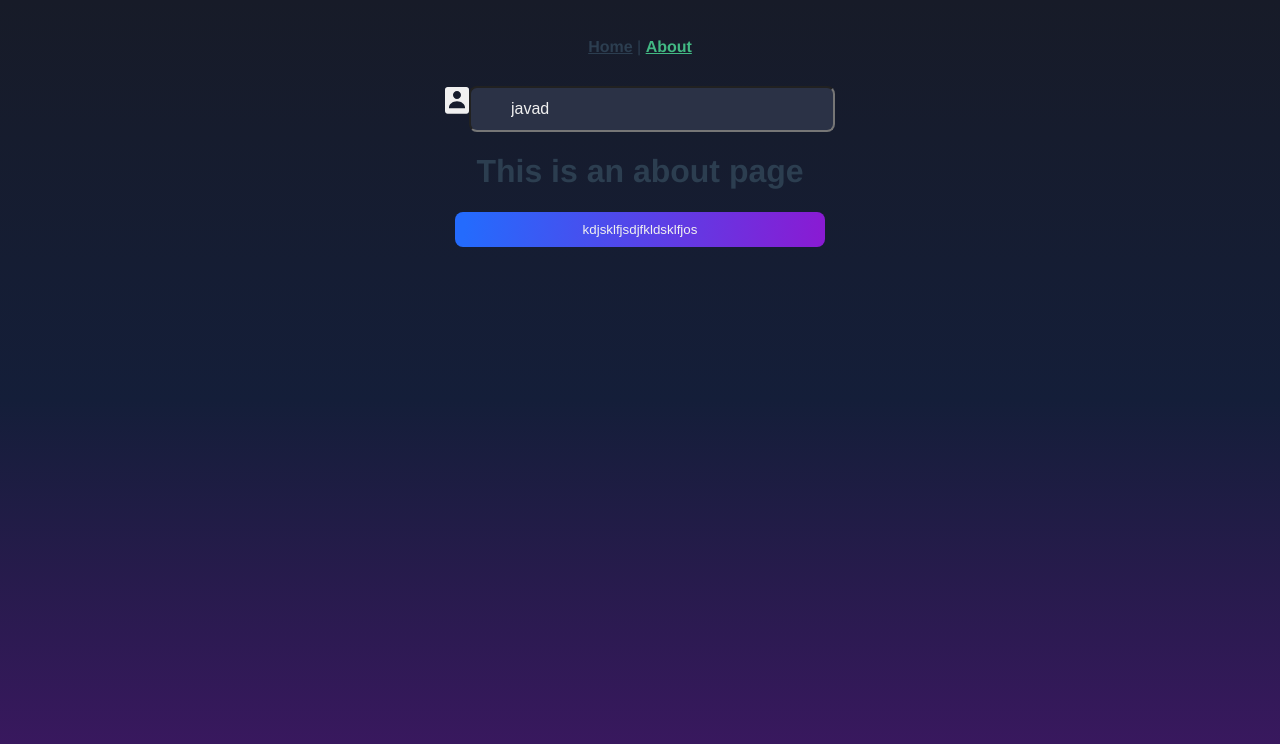
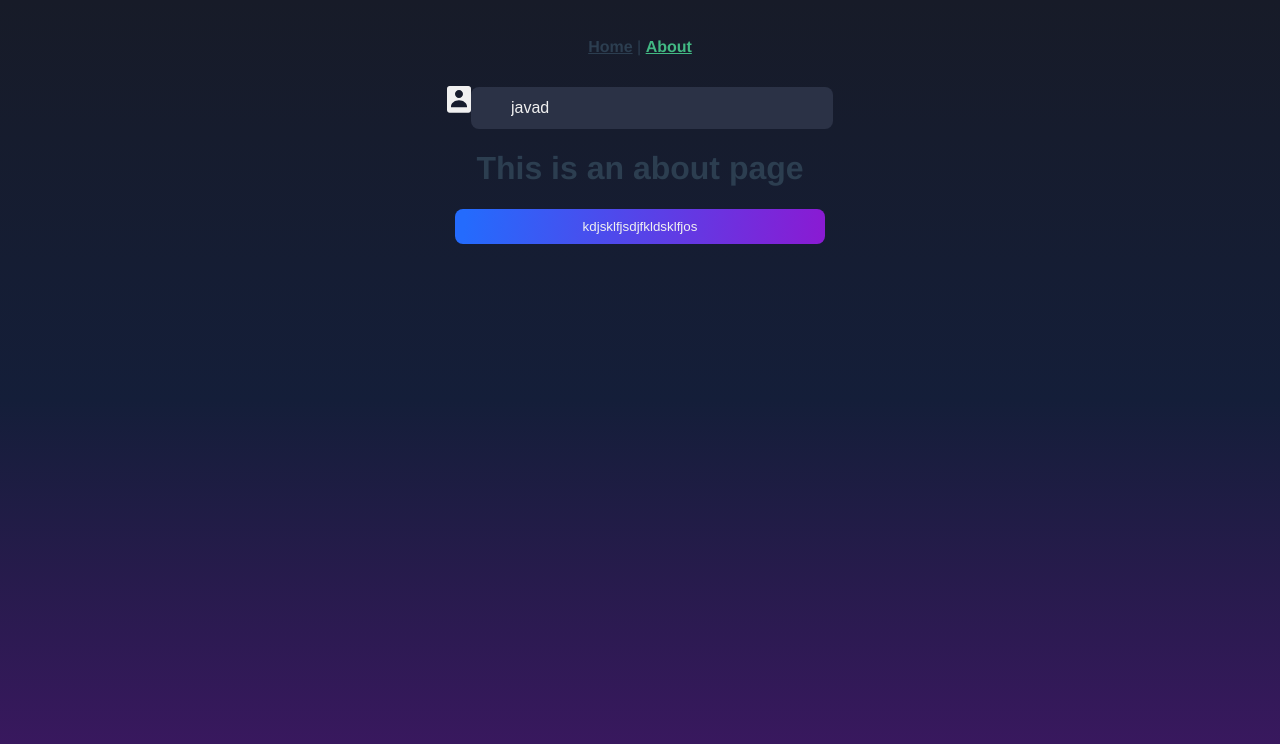
Before and after one commit to aliiimaher/ToDoList-Frontend, a Vue app: page /about in a window 1280 px wide. Shown: the top 744 px of the page. Built offline with nearby package versions, Linux system fonts and the light colour scheme.

Commit message:
border of input solved

```diff
--- a/src/components/TextInput.vue
+++ b/src/components/TextInput.vue
@@ -1,9 +1,9 @@
 <template>
   <div>
-    <img :src="icon" class="icon" />
+    <img :src="icon" class="icon"/>
     <input
-      :placeholder="placeholder"
-      :style="{ paddingLeft: icon ? '40px' : '20px' }"
+        :placeholder="placeholder"
+        :style="{ paddingLeft: icon ? '40px' : '20px' }"
     />
   </div>
 </template>
@@ -24,7 +24,9 @@ input {
   background: #2b3246;
   border-radius: 8px;
   color: #f0f0f0;
+  border-style: none;
 }
+
 ::placeholder {
   color: #f0f0f0;
   opacity: 1; /* Firefox */
@@ -33,4 +35,8 @@ input {
 * {
   font-size: 16px;
 }
+
+input:focus {
+  outline:none;
+}
 </style>
```
